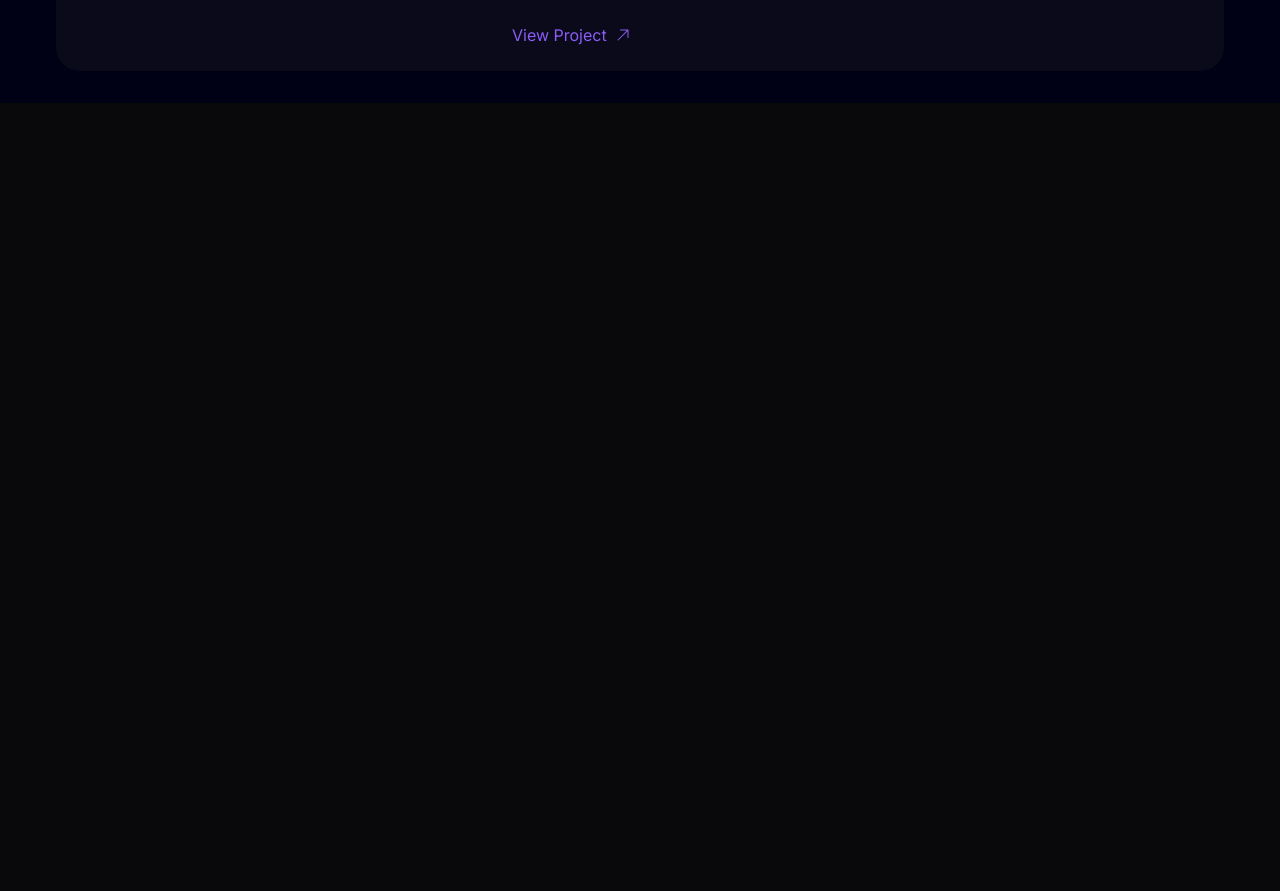
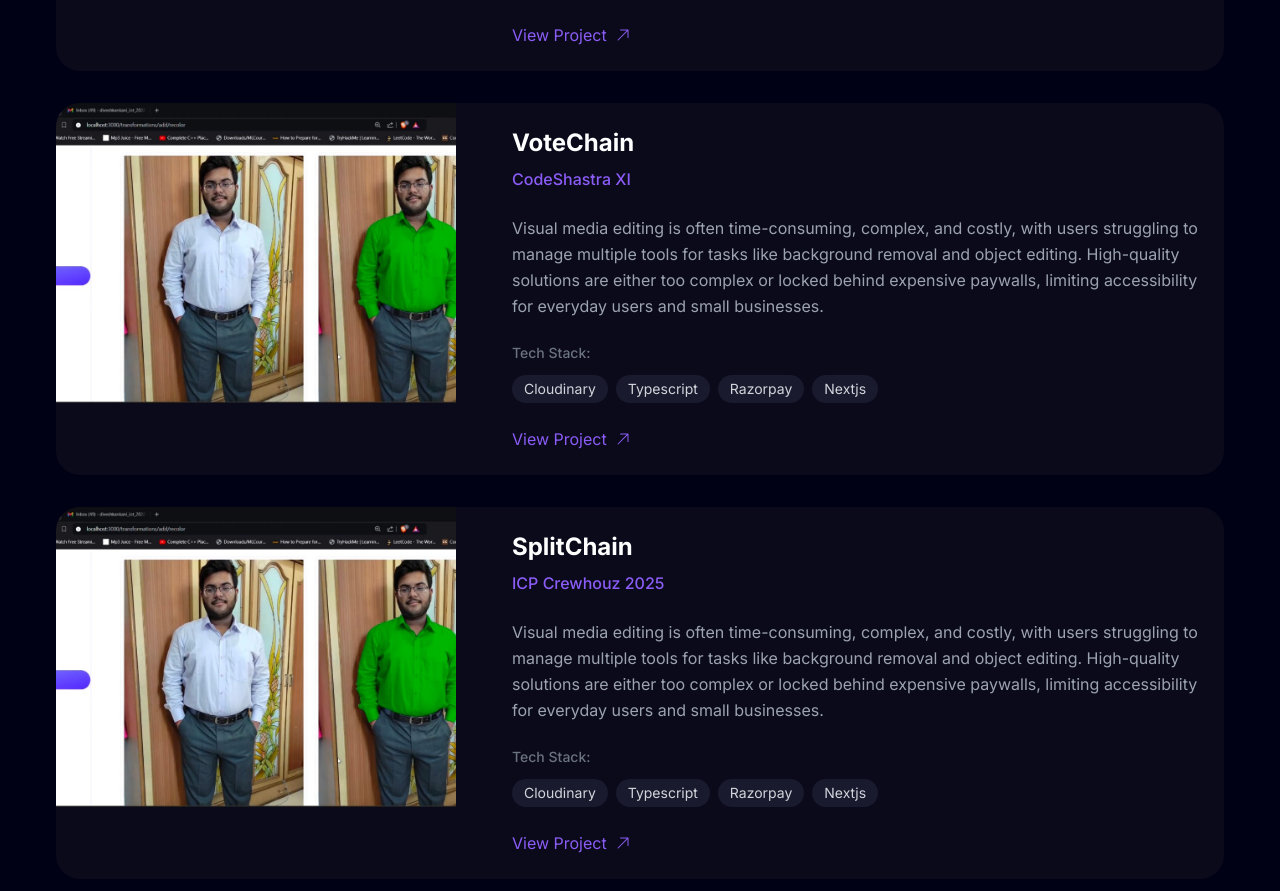
Before and after one commit to Diveshdk/portfolio-2, a Next.js app: page /hackathons in a window 1280 px wide. Shown: the part 1703-2594 px from the top of the page. Before the commit the page ends 1806 px from the top, so only its background shows below. Built offline with nearby package versions, Linux system fonts and the light colour scheme.

Commit message:
Update index.ts

```diff
--- a/data/index.ts
+++ b/data/index.ts
@@ -257,5 +257,23 @@ export const hackathons = [
     image: "/pixelforge.jpeg",
     techStack: ["Cloudinary", "Typescript", "Razorpay", "Nextjs"],
     projectLink: "https://github.com/yourusername/ar-education"
+  },
+    {
+    id: 5,
+    projectName: "VoteChain",
+    hackathonName: "CodeShastra XI",
+    description: "Visual media editing is often time-consuming, complex, and costly, with users struggling to manage multiple tools for tasks like background removal and object editing. High-quality solutions are either too complex or locked behind expensive paywalls, limiting accessibility for everyday users and small businesses.",
+    image: "/pixelforge.jpeg",
+    techStack: ["Cloudinary", "Typescript", "Razorpay", "Nextjs"],
+    projectLink: "https://github.com/yourusername/ar-education"
+  },
+    {
+    id: 6,
+    projectName: "SplitChain",
+    hackathonName: "ICP Crewhouz 2025",
+    description: "Visual media editing is often time-consuming, complex, and costly, with users struggling to manage multiple tools for tasks like background removal and object editing. High-quality solutions are either too complex or locked behind expensive paywalls, limiting accessibility for everyday users and small businesses.",
+    image: "/pixelforge.jpeg",
+    techStack: ["Cloudinary", "Typescript", "Razorpay", "Nextjs"],
+    projectLink: "https://github.com/yourusername/ar-education"
   }
 ];
```
